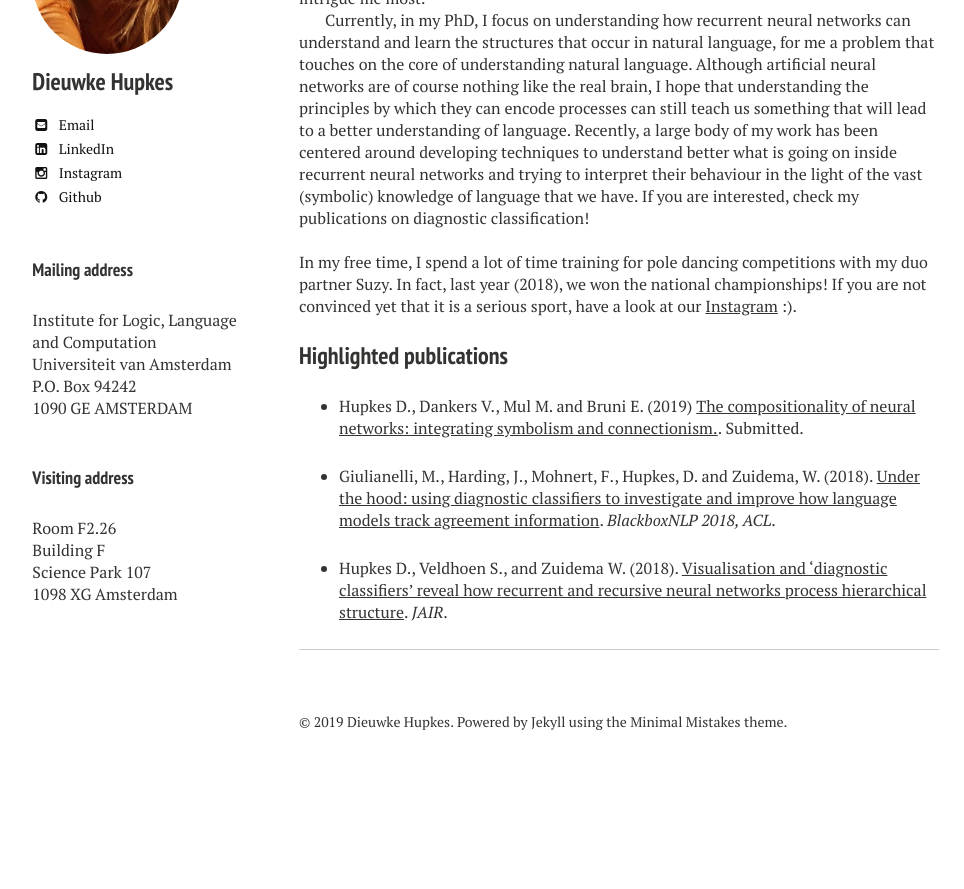
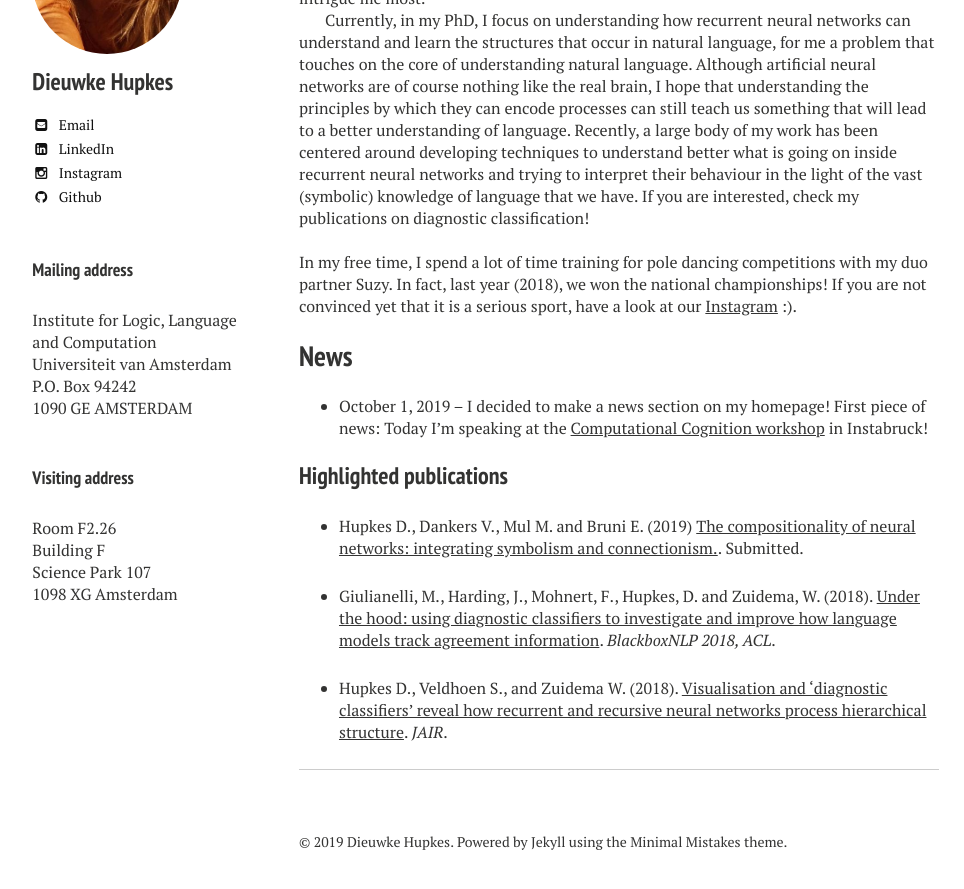
Before and after one commit to dieuwkehupkes/dieuwkehupkes.github.io, a Jekyll site: the page built from index.md, in a window 1280 px wide and 900 px high, scrolled down 709 px. Shown: the top 889 px of the window, without its empty margins (21-985 px from the left). Built offline with Jekyll 4.4.1, drawn with Linux system fonts in a browser that asks for light colours; nearby versions of some CDN libraries; before the commit the page ends 1489 px from its top, so only the background shows below that.

Commit message:
First news item

```diff
--- a/index.md
+++ b/index.md
@@ -22,7 +22,9 @@ If you are interested, check my publications on diagnostic classification!
 In my free time, I spend a lot of time training for pole dancing competitions with my duo partner Suzy.
 In fact, last year (2018), we won the national championships!
 If you are not convinced yet that it is a serious sport, have a look at our <a href="https://www.instagram.com/duo_polenotti/" target="_blank">Instagram</a> :).
+## News
 
+- October 1, 2019 -- I decided to make a news section on my homepage! First piece of news: Today I'm speaking at the <a href="http://www.comco2019.com/" target="_blank">Computational Cognition workshop</a> in Instabruck!
 
 ### Highlighted publications
 
```
